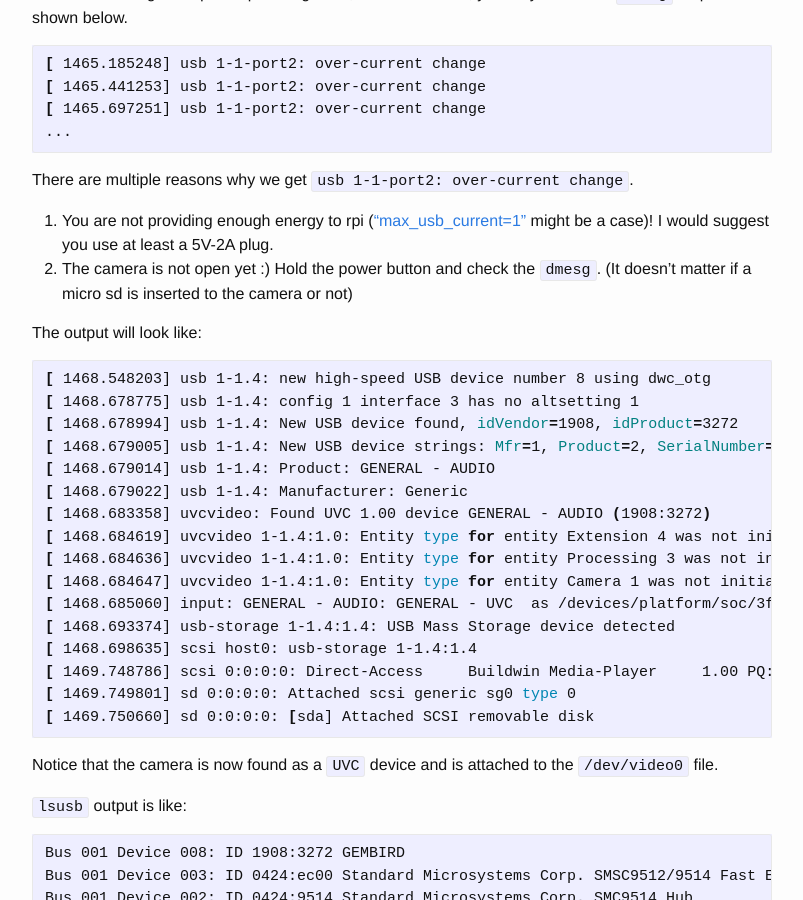
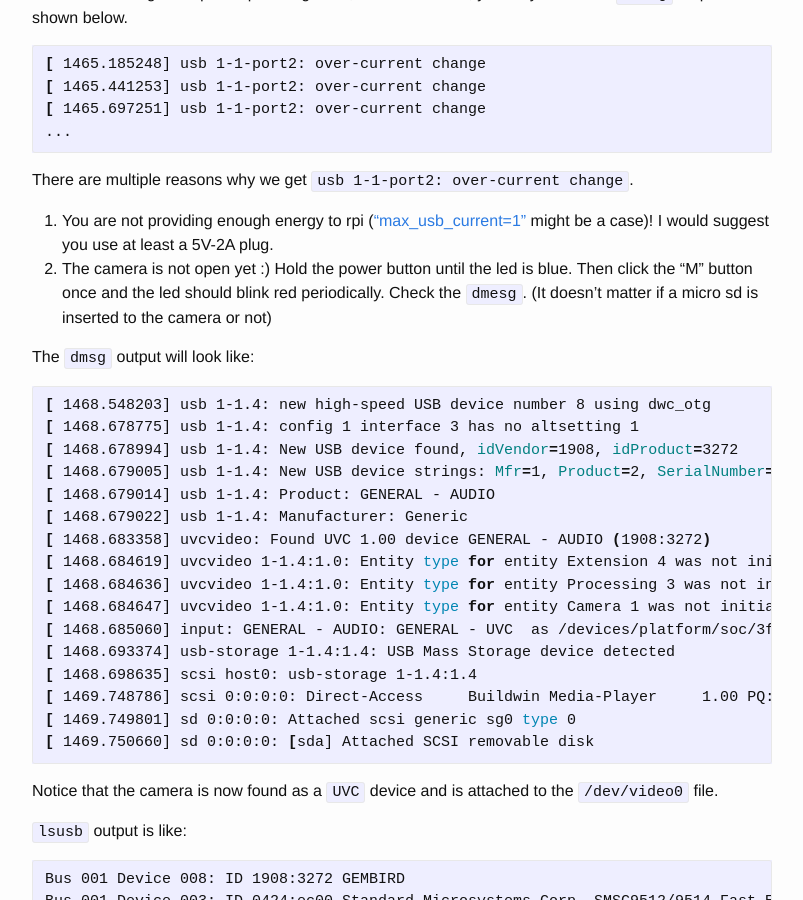
Before and after one commit to cpapazaf/cpapazaf.github.io, a Jekyll site: the page built from _posts/2018-10-14-rpi-with-sq11.md, in a window 1280 px wide and 900 px high, scrolled down 697 px. Shown: the whole window, without its empty margins (238-1041 px from the left). Built offline with Jekyll 4.4.1, drawn with Linux system fonts in a browser that asks for light colours; comment, search, counter and statistics services are not loaded.

Commit message:
update the sq11 and rpi post with info about the readyness of the sq11

````diff
--- a/_posts/2018-10-14-rpi-with-sq11.md
+++ b/_posts/2018-10-14-rpi-with-sq11.md
@@ -28,9 +28,9 @@ When connecting the sq11 to rpi through usb, for the first time, you may notice
 
 There are multiple reasons why we get `usb 1-1-port2: over-current change`.
 1. You are not providing enough energy to rpi (["max_usb_current=1"](https://raspberrypi.stackexchange.com/questions/43609/what-could-be-causing-over-current-change-all-the-sudden) might be a case)! I would suggest you use at least a 5V-2A plug.
-2. The camera is not open yet :) Hold the power button and check the `dmesg`. (It doesn't  matter if a micro sd is inserted to the camera or not)
+2. The camera is not open yet :) Hold the power button until the led is blue. Then click the "M" button once and the led should blink red periodically. Check the `dmesg`. (It doesn't  matter if a micro sd is inserted to the camera or not)
 
-The output will look like:
+The `dmsg` output will look like:
 
 ```bash
 [ 1468.548203] usb 1-1.4: new high-speed USB device number 8 using dwc_otg
````
